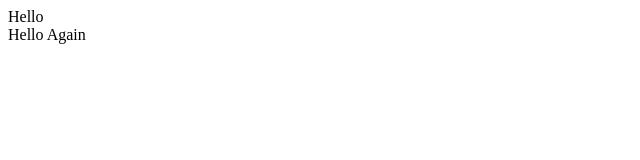
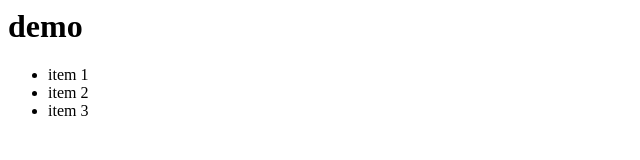
Before and after one commit to JWangGU/demo, a plain HTML site: page index.html in a window 1280 px wide. Shown: the whole page, without its empty margins (0-640 px from the left). Drawn offline with Linux system fonts and the light colour scheme.

Commit message:
Update index.html

```diff
--- a/index.html
+++ b/index.html
@@ -1,2 +1,25 @@
-<div>Hello</div>
-<div>Hello Again</div>
+<html lang="en">
+<head>
+    <meta charset="UTF-8">
+    <title>demo</title>
+    <link rel="stylesheet" href="css/demo.css">
+</head>
+<body>
+    <div class="container">
+        <div class="row">
+            <div class="col-12">
+                <h1>demo</h1>
+            </div>
+        </div>
+        <!-- a new div with a bullet list-->
+        <div class="row">
+            <div class="col-12">
+                <ul>
+                    <li>item 1</li>
+                    <li>item 2</li>
+                    <li>item 3</li>
+                </ul>
+            </div>
+    </div>
+</body>
+</html>
```
